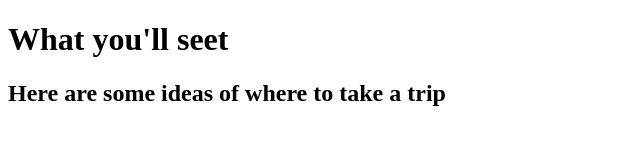
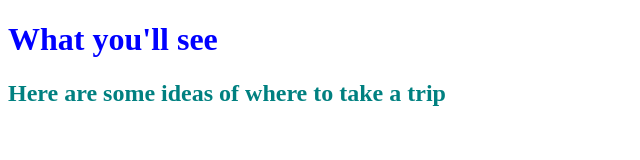
Before and after one commit to adamluchini/resort-website, a plain HTML site: page pictures.html in a window 1280 px wide. Shown: the whole page, without its empty margins (0-640 px from the left). Drawn offline with Linux system fonts and the light colour scheme.

Commit message:
added basic CSS

```diff
--- a/css/blue.css
+++ b/css/blue.css
@@ -0,0 +1,7 @@
+h1 {
+  color: blue;
+}
+
+h2 {
+  color:teal;
+}
--- a/css/red.css
+++ b/css/red.css
@@ -0,0 +1,7 @@
+h1 {
+  color: red;
+}
+
+h2 {
+  color: pink;
+}
--- a/pictures.html
+++ b/pictures.html
@@ -1,11 +1,11 @@
 <!DOCTYPE html>
 <html>
   <head>
-    <link href="css/total-styles.css" rel="stylesheet" type="text/css">
+    <link href="css/blue.css" rel="stylesheet" type="text/css">
     <title>What you'll see</title>
   </head>
   <body>
-    <h1>What you'll seet</h1>
+    <h1>What you'll see</h1>
     <h2>Here are some ideas of where to take a trip</h2>
   <p>
 
```
Also changed, not shown: accomm.html (+1 -1 lines), activity.html (+1 -1 lines), contact.html (+1 -1 lines), index.html (+1 -1 lines), travel.html (+1 -1 lines).
